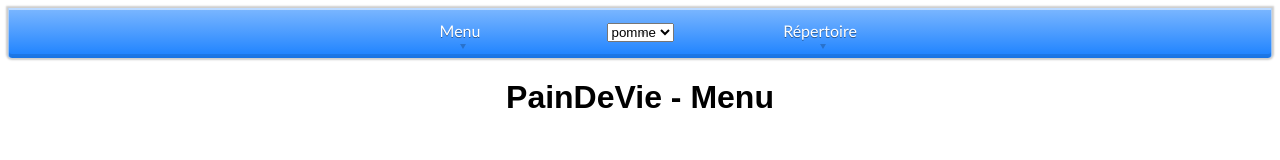
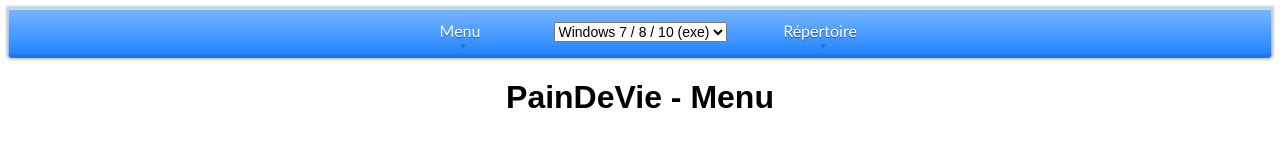
Before and after one commit to paindevie/paindevie.github.io, a plain HTML site: page index.html in a window 1280 px wide. Drawn offline with Linux system fonts and the light colour scheme.

Commit message:
Update index.html

```diff
--- a/index.html
+++ b/index.html
@@ -14,11 +14,11 @@
         <ul id="menu">
           <li><a href="https://paindevie.github.io/">Menu</a></li>
           <li><a href="#
-            "><select name="fruit">
-                <option>pomme</option>
-                <option>poire</option>
-                <option>banane</option>
-              </select></a></li>
+            "><select style="font-size:14px;" name="os" onchange="location = this.value;">
+        <option value="downloads/">Linux / Mac (64-bit) (zip)</option>
+        <option value="downloads/extentionPainDeVie">Google Chrome</option>
+        <option value="downloads/PainDeVie_2021.1" selected="">Windows 7 / 8 / 10 (exe)</option>
+    </select></a></li>
           <li><a href="//repository.pyrepo.repl.co/">Répertoire</a></li>
         </ul>
       </div>
```
